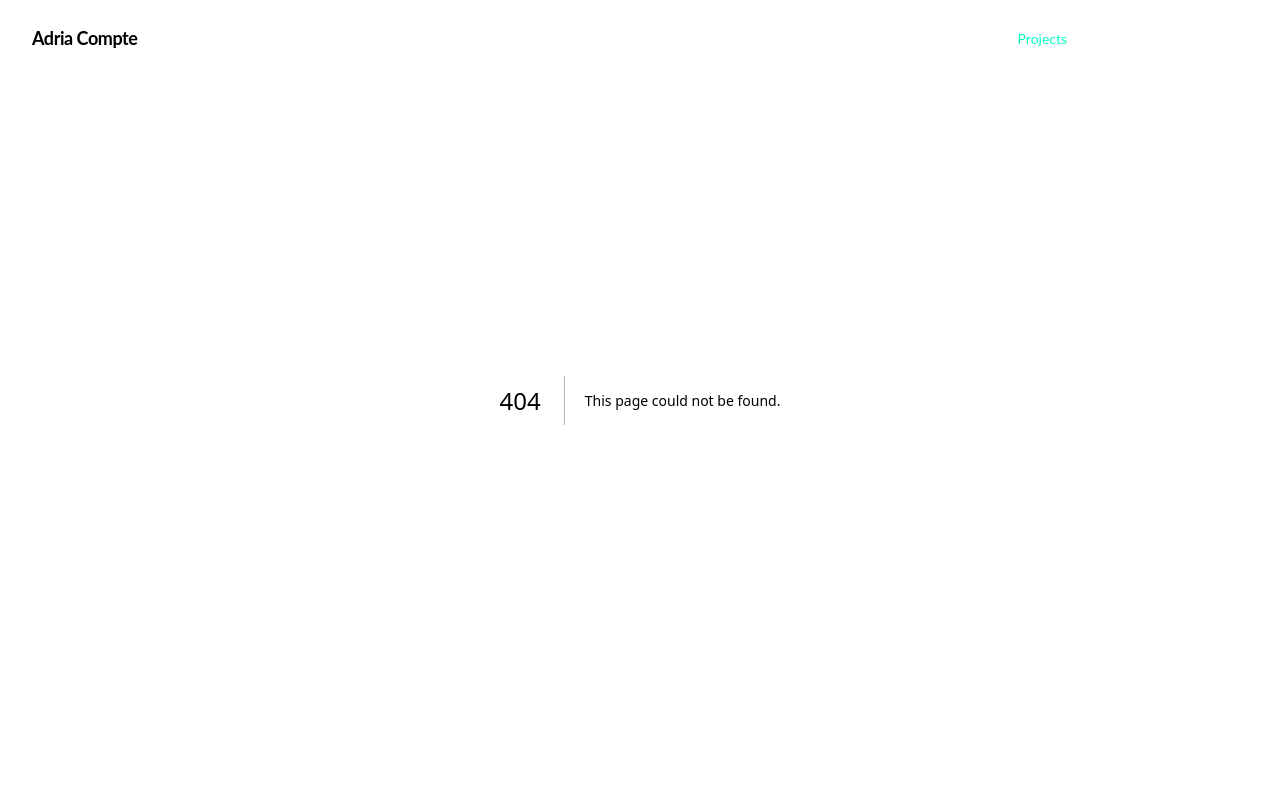
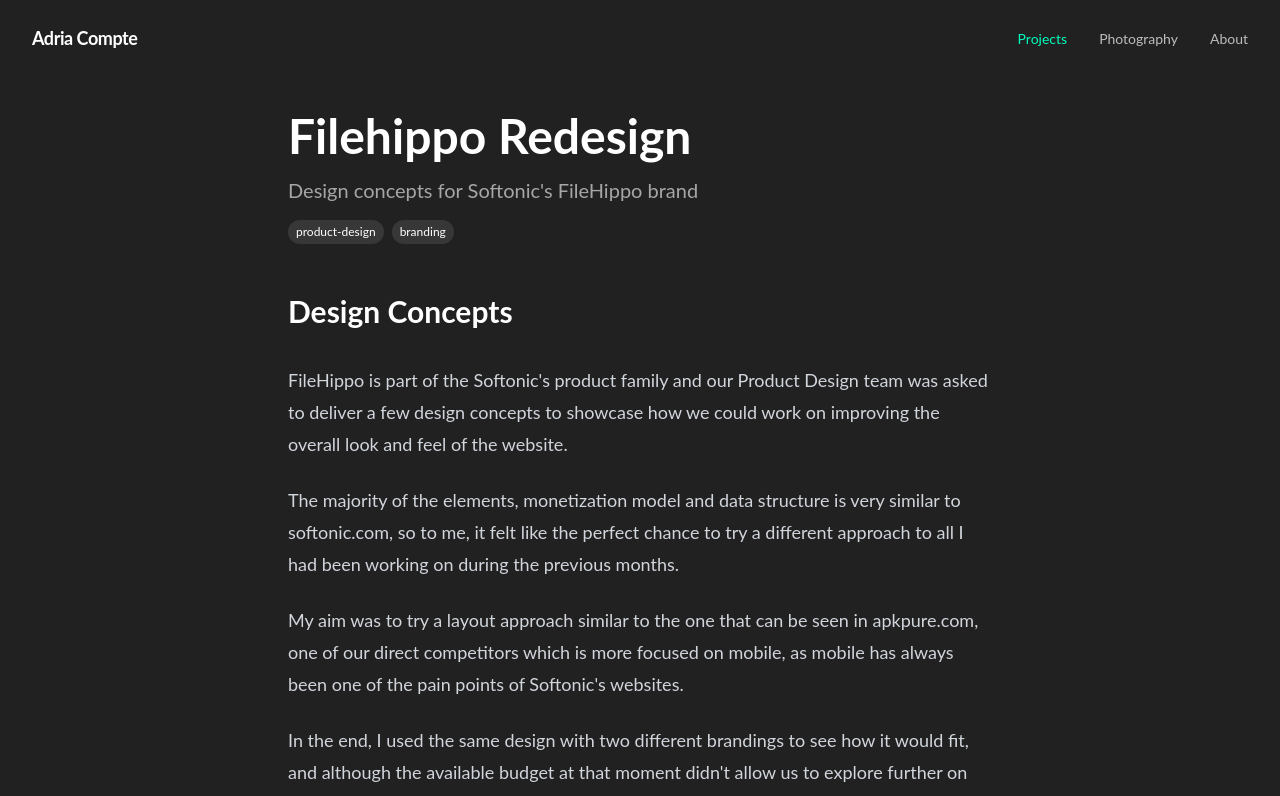
Before and after one commit to muniatu/portfolio, a Next.js app: page /projects/filehippo in a window 1280 px wide. Before the commit this address had no page. Shown: the top 796 px of the page. Built offline with nearby package versions, Linux system fonts and the light colour scheme.

Commit message:
feat: add project listing and detail pages with MDX rendering

```diff
--- a/package.json
+++ b/package.json
@@ -10,6 +10,7 @@
   },
   "dependencies": {
     "@tailwindcss/oxide-win32-x64-msvc": "^4.2.2",
+    "@tailwindcss/typography": "^0.5.19",
     "framer-motion": "^12.38.0",
     "gray-matter": "^4.0.3",
     "lightningcss": "^1.32.0",
--- /dev/null
+++ b/src/app/projects/[slug]/page.tsx
@@ -0,0 +1,60 @@
+import { notFound } from "next/navigation";
+import { MDXRemote } from "next-mdx-remote/rsc";
+import { getProjectBySlug, getProjectSlugs } from "@/lib/mdx";
+import { mdxComponents } from "@/components/mdx";
+
+type Params = Promise<{ slug: string }>;
+
+export async function generateStaticParams() {
+  return getProjectSlugs().map((slug) => ({ slug }));
+}
+
+export async function generateMetadata({ params }: { params: Params }) {
+  const { slug } = await params;
+  try {
+    const { frontmatter } = getProjectBySlug(slug);
+    return {
+      title: frontmatter.title,
+      description: frontmatter.description,
+    };
+  } catch {
+    return {};
+  }
+}
+
+export default async function ProjectPage({ params }: { params: Params }) {
+  const { slug } = await params;
+
+  let project;
+  try {
+    project = getProjectBySlug(slug);
+  } catch {
+    notFound();
+  }
+
+  const { frontmatter, content } = project;
+
+  return (
+    <main className="min-h-screen pt-28 pb-16">
+      <article className="mx-auto max-w-3xl px-8">
+        <header className="mb-12">
+          <h1 className="text-5xl font-bold mb-4">{frontmatter.title}</h1>
+          <p className="text-xl text-white/60">{frontmatter.description}</p>
+          <div className="flex gap-2 mt-4">
+            {frontmatter.tags.map((tag) => (
+              <span
+                key={tag}
+                className="text-xs px-2 py-1 rounded-full bg-white/10"
+              >
+                {tag}
+              </span>
+            ))}
+          </div>
+        </header>
+        <div className="prose prose-invert prose-lg max-w-none">
+          <MDXRemote source={content} components={mdxComponents} />
+        </div>
+      </article>
+    </main>
+  );
+}
--- /dev/null
+++ b/src/app/projects/page.tsx
@@ -0,0 +1,48 @@
+import Link from "next/link";
+import Image from "next/image";
+import { getAllProjects } from "@/lib/mdx";
+
+export const metadata = {
+  title: "Projects",
+  description: "Design and development case studies by Adria Compte",
+};
+
+export default function ProjectsPage() {
+  const projects = getAllProjects();
+
+  return (
+    <main className="min-h-screen pt-28 px-8 pb-16">
+      <h1 className="text-5xl font-bold mb-16">Projects</h1>
+      <div className="grid grid-cols-1 md:grid-cols-2 gap-8 max-w-6xl">
+        {projects.map((project) => (
+          <Link
+            key={project.slug}
+            href={`/projects/${project.slug}`}
+            className="group block"
+          >
+            <div className="relative aspect-video overflow-hidden rounded-lg mb-4">
+              <Image
+                src={project.cover}
+                alt={project.title}
+                fill
+                className="object-cover transition-transform duration-500 group-hover:scale-105"
+              />
+            </div>
+            <h2 className="text-2xl font-bold mb-1">{project.title}</h2>
+            <p className="text-white/60">{project.description}</p>
+            <div className="flex gap-2 mt-3">
+              {project.tags.map((tag) => (
+                <span
+                  key={tag}
+                  className="text-xs px-2 py-1 rounded-full bg-white/10"
+                >
+                  {tag}
+                </span>
+              ))}
+            </div>
+          </Link>
+        ))}
+      </div>
+    </main>
+  );
+}
--- a/src/styles/globals.css
+++ b/src/styles/globals.css
@@ -1,4 +1,5 @@
 @import "tailwindcss";
+@plugin "@tailwindcss/typography";
 
 @theme {
   --color-background: #212121;
```
Also changed, not shown: 1 other file (tests, documents, lock files or other folders).
